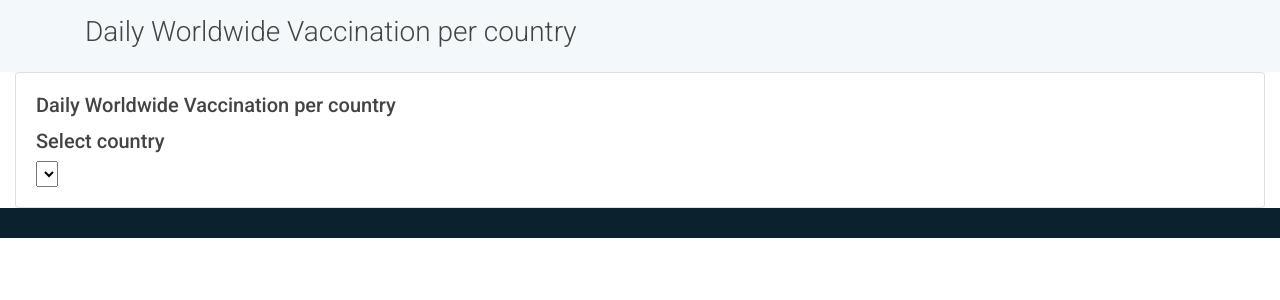
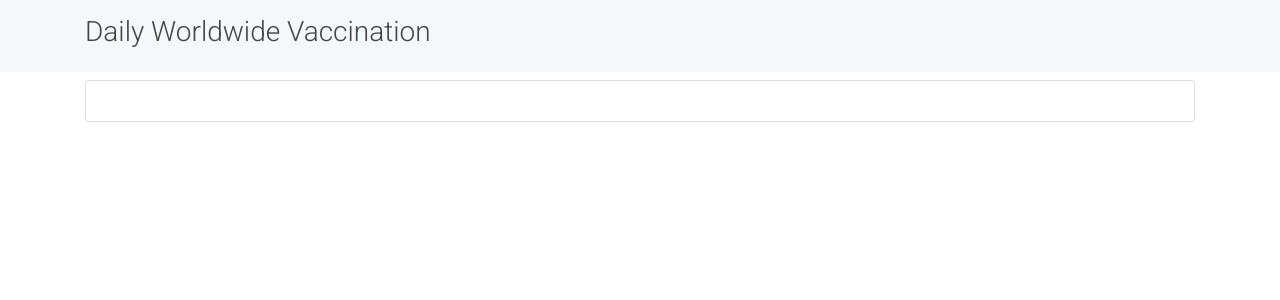
Before and after one commit to ginarasillo/Project2, a Flask app: page /Graphic3 in a window 1280 px wide. Shown: the part 80-380 px from the top of the page. Run offline with Flask 2, Linux system fonts and the light colour scheme; data that the repository does not hold is empty; some libraries are stand-ins or nearby versions.

Commit message:
puse comentario

```diff
--- a/app.py
+++ b/app.py
@@ -6,8 +6,7 @@ import os
 app = Flask(__name__)
 
 def get_data():
-    connection_string=os.environ.get("DATABASE_URL", "")
-    #connection_string = "postgres://postgres:12@localhost/vaccines"
+    connection_string = "postgres://postgres:postgres@localhost/vaccines"
     # with create_engine(connection_string) as conn:
     conn=create_engine(connection_string)
     data = pd.read_sql("select * from countries",conn)
@@ -20,8 +19,8 @@ def index():
 
 @app.route("/api_country")
 def api_country():
-    connection_string=os.environ.get("DATABASE_URL", "")
-    #connection_string = "postgres://postgres:12@localhost/vaccines"
+
+    connection_string = "postgres://postgres:postgres@localhost/vaccines"
     conn = create_engine(connection_string)
     data = pd.read_sql("select * from countries",conn)
 
@@ -38,8 +37,7 @@ def api_country():
 
 @app.route("/api_world")
 def api_vaccines():
-    connection_string=os.environ.get("DATABASE_URL", "")
-    #connection_string = "postgres://postgres:12@localhost/vaccines"
+    connection_string = "postgres://postgres:postgres@localhost/vaccines"
     conn = create_engine(connection_string)
     data = pd.read_sql("select * from countries",conn)
 
@@ -55,8 +53,7 @@ def api_vaccines():
 
 @app.route("/api/country/<country>")
 def api_daily(country):
-    connection_string=os.environ.get("DATABASE_URL", "")
-    #connection_string = "postgres://postgres:12@localhost/vaccines"
+    connection_string = "postgres://postgres:postgres@localhost/vaccines"
     conn = create_engine(connection_string)
     data = pd.read_sql("select * from countries",conn)
     dt = data.query(f'country == "{country}"')
@@ -90,5 +87,7 @@ def Graphic3():
 def Readmore():
     return render_template("Readmore.html")
 
+#fin de visualizaciones
+
 if __name__=="__main__":
     app.run(debug=True)
--- a/templates/Graphic3.html
+++ b/templates/Graphic3.html
@@ -75,7 +75,7 @@
       <div class="container">
 
         <div class="d-flex justify-content-between align-items-center">
-          <h2>Daily Worldwide Vaccination per country</h2>
+          <h2>Daily Worldwide Vaccination</h2>
 
         </div>
 
@@ -83,19 +83,17 @@
     </section>
 
     <!-- ======= Team Section ======= -->
+    <div class="row" data-aos="fade-up">
+      <div class="col-12 mt-2">
+        <div class="container">
+          <div class="row">
               <div class="col-12">
                   <div class="card">
                       <div class="card-body">
-            <h5 class="card-title">Daily Worldwide Vaccination per country</h5>
-            <div class="well">
-              <h5>Select country</h5>
-              <select id="selcountry" onchange="countryChanged(this.value)"></select>
-            </div>
-            <div id="dailycountry"></div>
+                        <div id="world"></div>
                       </div>
                     </div>
               </div>
-
 
   <!-- ======= Footer ======= -->
   <footer id="footer" data-aos="fade-up" data-aos-easing="ease-in-out" data-aos-duration="500">
@@ -118,7 +116,6 @@
   <!-- Template Main JS File -->
   <script src="../static/assets/js/main.js"></script>
   <script src="../static/js/config.js"></script>
-
 </body>
 
 </html>
--- a/templates/index.html
+++ b/templates/index.html
@@ -29,7 +29,7 @@
   <link rel="stylesheet" href="https://unpkg.com/leaflet@1.0.0-rc.3/dist/leaflet.css" />
   <script src="https://cdn.jsdelivr.net/npm/@popperjs/core@2.5.4/dist/umd/popper.min.js" integrity="sha384-q2kxQ16AaE6UbzuKqyBE9/u/KzioAlnx2maXQHiDX9d4/zp8Ok3f+M7DPm+Ib6IU" crossorigin="anonymous"></script>
   <script src="https://cdn.jsdelivr.net/npm/bootstrap@5.0.0-beta1/dist/js/bootstrap.min.js" integrity="sha384-pQQkAEnwaBkjpqZ8RU1fF1AKtTcHJwFl3pblpTlHXybJjHpMYo79HY3hIi4NKxyj" crossorigin="anonymous"></script>
-  <script src="https://d3js.org/d3.v6.min.js"></script>
+  <script src="https://d3js.org/d3.v5.min.js"></script>
   <script src="https://cdn.plot.ly/plotly-latest.min.js"></script>
 
 
```
Lines whose indentation alone changed are shown as unchanged.
